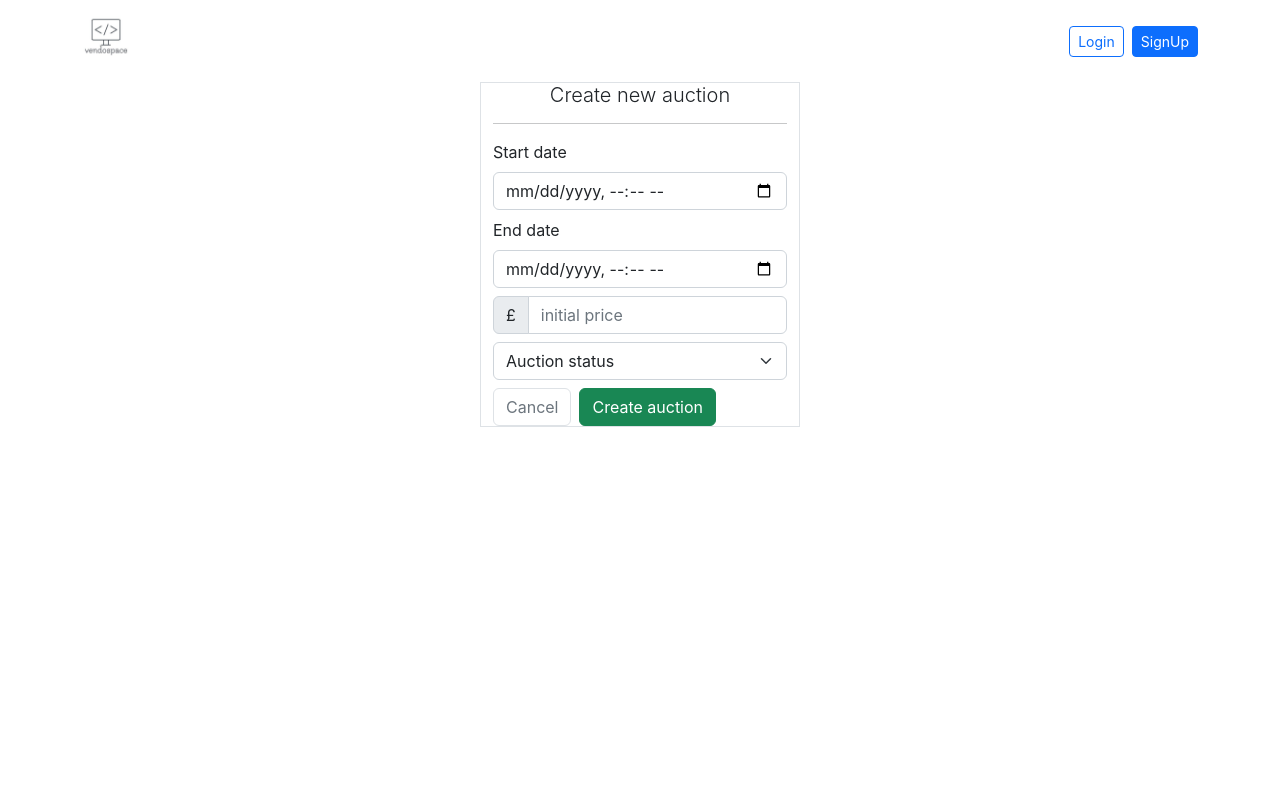
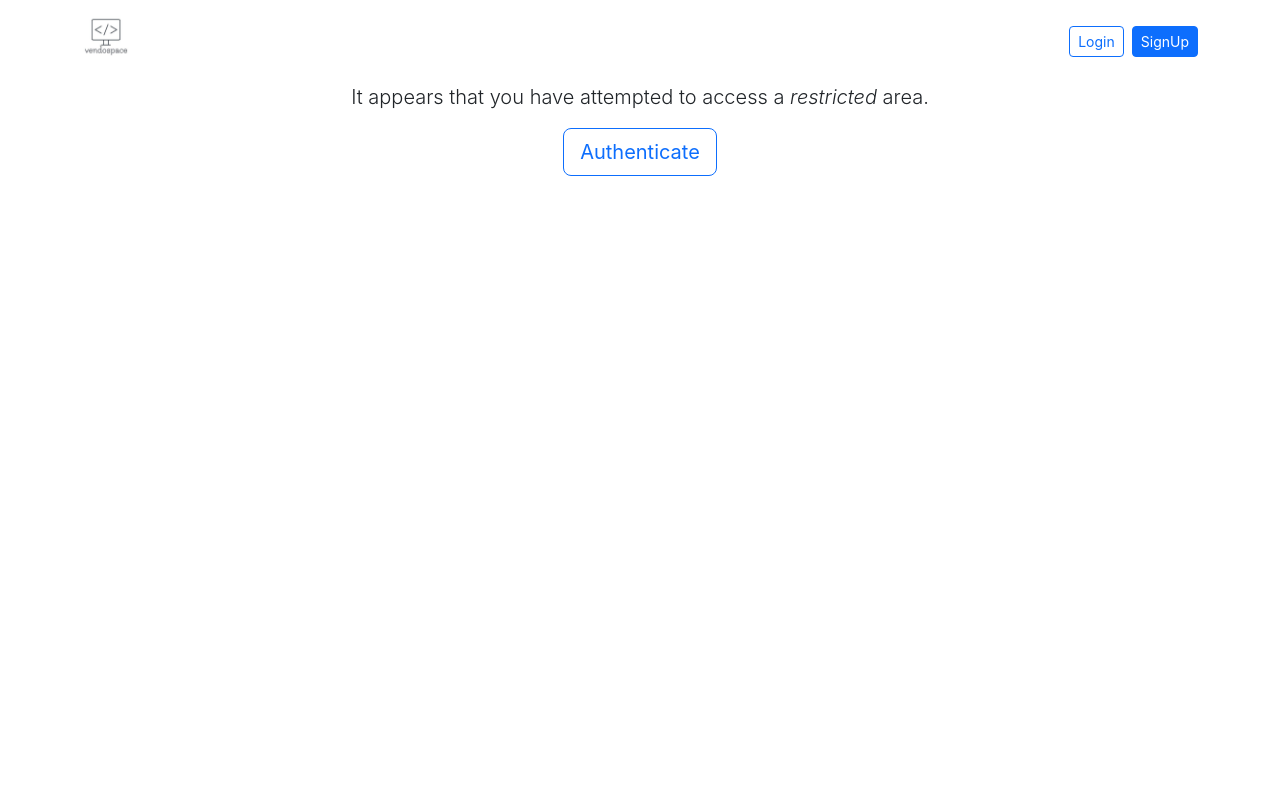
Before and after one commit to fdvmoreira/vendospace.com, a Next.js app in the folder app/: page /auctions/new in a window 1280 px wide. Shown: the top 800 px of the page. Built offline with nearby package versions, Linux system fonts and the light colour scheme.

Commit message:
feat: add page to list available spaces and select one to create auction

```diff
--- a/app/pages/auctions/new.jsx
+++ b/app/pages/auctions/new.jsx
@@ -1,171 +1,70 @@
-import { yupResolver } from "@hookform/resolvers/yup";
 import Link from "next/link";
-import { useForm } from "react-hook-form";
-import { ToastContainer } from "react-toastify";
-import * as yup from "yup";
+import { useEffect, useState } from "react";
+import RestrictedArea from "../../components/RestrictedArea";
+import AuctionForm from "../../components/auction/AuctionForm";
+import SpaceCard from "../../components/space/SpaceCard";
 import { useAuth } from "../../context/authContext";
-import notify from "../../utils/notify";
 
-const AUCTION_API_URL = "/api/v1/auctions";
-let userId = "622f55d4b3763981e2e825df";
+const AuctionCreate = ({ data })=> {
 
-export default function Auction({ data }) {
   const [auth, _] = useAuth();
+  let [spaces, setSpaces] = useState();
+  let [selectedSpace, setSelectedSpace] = useState();
 
-  const schema = yup.object().shape({
-    user: yup.string().required().label("User"),
-    space: yup.string().required().label("Space"),
-    start: yup
-      .date()
-      .required()
-      .test("start-after-now", "This date has passed", (startdate, context) => {
-        return startdate.getTime() > Date.now();
-      })
-      .typeError("Start date and time are required"),
-    end: yup
-      .date()
-      .required()
-      .test(
-        "is-after-start",
-        "End data is before start date",
-        (value, context) => value.getTime() > context.parent.start.getTime(),
-      )
-      .typeError("End date and time are required"),
-    initialPrice: yup
-      .number()
-      .positive()
-      .min(0)
-      .required()
-      .typeError("Initial price required"),
-    status: yup
-      .string()
-      .oneOf(["open", "closed", "pending"])
-      .required()
-      .typeError("Select the status"),
-  });
-  const {
-    register,
-    handleSubmit,
-    formState: { errors },
-  } = useForm({
-    resolver: yupResolver(schema),
-  });
+  useEffect(()=> {
+    if (auth?.isAuthenticated) loadSpaces();
+  }, []);
+
+  const loadSpaces = ()=> {
+    const SPACE_API = `/api/v1/users/${auth?.user?._id??0}/spaces`;
+    fetch(SPACE_API, {
+      headers:{
+        'Accept': 'application/json',
+        'Authorization': `Bearer ${auth?.token??null}`,
+      }
+    })
+    .then(res=>res.json())
+    .then(data=>{
+      if(data?.success) setSpaces(data?.data);
+    })
+    .catch(console.error);
+  };
+
+  if(!auth?.isAuthenticated) return <RestrictedArea/>
+
+  if(auth?.isAuthenticated && !spaces?.length) {
+    return (
+      <div className="lead text-center">
+        <p>You have not create any space</p>
+        <Link href='/adspaces' className="btn btn-lg btn-primary">create new ad space</Link>
+      </div>)
+  }
 
   return (
-    <div
-      className='container justify-content-center border'
-      style={{ width: "320px" }}>
-      <h1 className='lead text-center'>Create new auction</h1>
-      <hr className='hr' />
-
-      <form onSubmit={handleSubmit(submitHandler)}>
-        {/** User ID */}
-        <input type='hidden' value={auth?.user?._id} {...register("user")} />
-        {/** user error check */}
-        {errors.user?.message && (
-          <p className='text-danger'>{errors.user?.message}</p>
-        )}
-        {/** space ID */}
+    <div className="container">
+      <ul className="d-flex gap-4 flex-column align-items-center list-unstyled">
         {
-          //TODO implement space selection or creation
+          spaces?.map(space =>{
+            return (
+              <li key={space?._id} className="bg-light card">
+                <div className="card-header">
+                  <button type="button"
+                    onClick={(e)=>{setSelectedSpace(space?._id)}}
+                    className="btn btn-primary"
+                    data-bs-toggle="modal"
+                    data-bs-target="#newAuctionModal">
+                  Auction this ad space
+                </button>
+                </div>
+                <SpaceCard data={space}/>
+              </li>
+            )
+          })
         }
-        <input
-          type='hidden'
-          value={"62d66ac134e94039f9bb8883"}
-          {...register("space")}
-        />
-        {/** space error check */}
-        {errors.space?.message && (
-          <p className='text-danger'>{errors.space?.message}</p>
-        )}
-        {/** start date */}
-        <label htmlFor='start' className='form-label'>
-          Start date
-        </label>
-        <input
-          className='form-control mb-2'
-          type='datetime-local'
-          id='start'
-          {...register("start")}
-        />
-        {/** start date error check */}
-        {errors.start?.message && (
-          <p className='text-danger'>{errors.start?.message}</p>
-        )}
-        {/** end date */}
-        <label htmlFor='end' className='form-label'>
-          End date
-        </label>
-        <input
-          className='form-control mb-2'
-          type='datetime-local'
-          id='end'
-          {...register("end")}
-        />
-        {/** end date error check */}
-        {errors.end?.message && (
-          <p className='text-danger'>{errors.end?.message}</p>
-        )}
-        {/** initial price */}
-        <div className='input-group flex-nowrap mb-2'>
-          <span className='input-group-text'>&pound;</span>
-          <input
-            type='number'
-            className='form-control'
-            placeholder='initial price'
-            aria-label='initial price'
-            {...register("initialPrice")}
-          />
-        </div>
-        {/** initial price error check */}
-        {errors.initialPrice?.message && (
-          <p className='text-danger'>{errors.initialPrice?.message}</p>
-        )}
-        {/** auction status */}
-        <select
-          className='form-select mb-2'
-          defaultValue={""}
-          {...register("status")}>
-          <option value=''>Auction status</option>
-          <option value='open'>Open</option>
-          <option value='closed'>Closed</option>
-          <option value='pending'>Pending</option>
-        </select>
-        {/** auction error check */}
-        {errors.status?.message && (
-          <p className='text-danger'>{errors.status?.message}</p>
-        )}
-        {/** TODO cancel button */}
-        <Link href='/' className='btn btn-outline-secondary border border-none'>
-          Cancel
-        </Link>
-        {/** submit button */}
-        <input
-          type='submit'
-          className='btn btn-success ms-2'
-          value={"Create auction"}
-        />
-        <ToastContainer />
-      </form>
+      </ul>
+      <AuctionForm space={selectedSpace}/>
     </div>
   );
 }
 
-async function submitHandler(data, event) {
-  // event.preventDefault();
-  // console.log(data);
-
-  await fetch(AUCTION_API_URL, {
-    method: "POST",
-    headers: {
-      "Content-Type": "application/json;charset=utf-8",
-    },
-    body: JSON.stringify(data),
-  })
-    .then((res) => res.json())
-    .then((data) => {
-      if (data.success) notify("Auction Created");
-      console.log(data);
-    })
-    .catch(console.error);
-}
+export default AuctionCreate;
```
